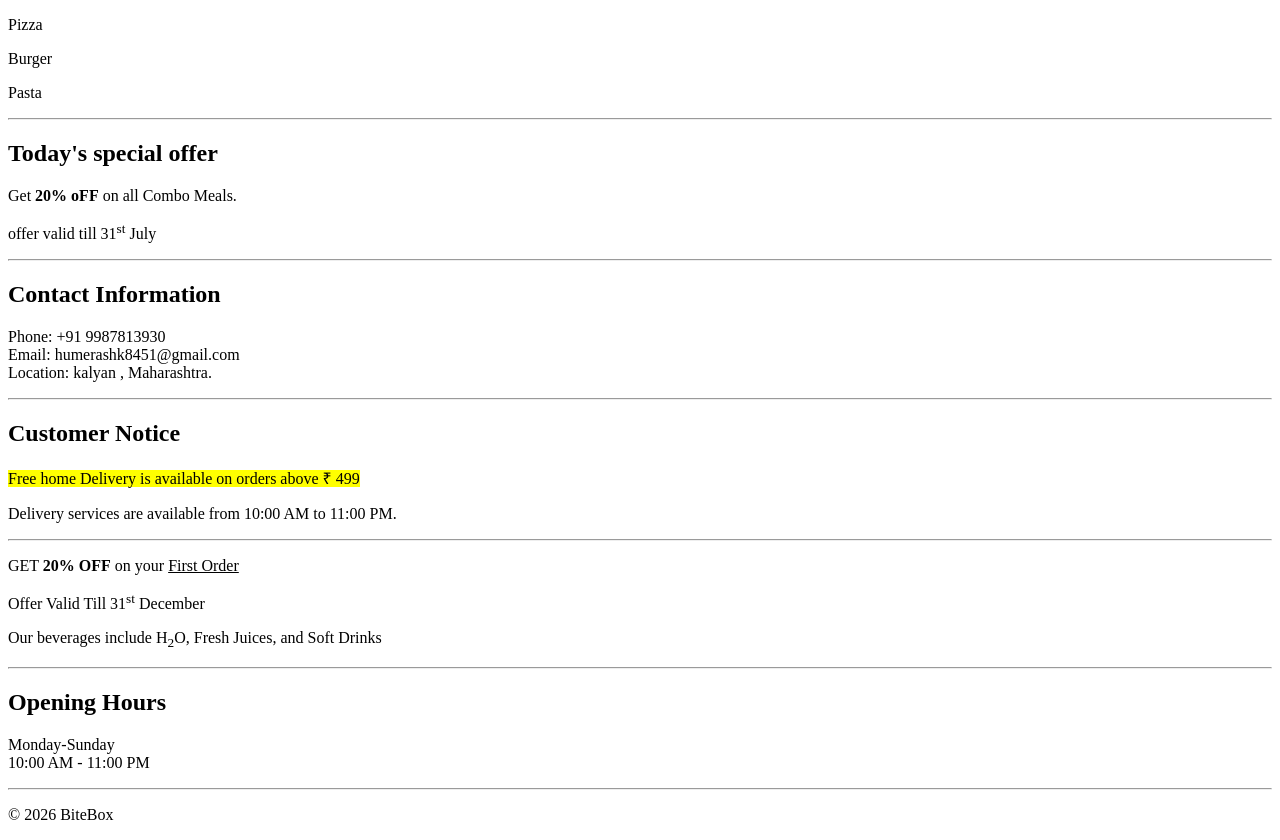
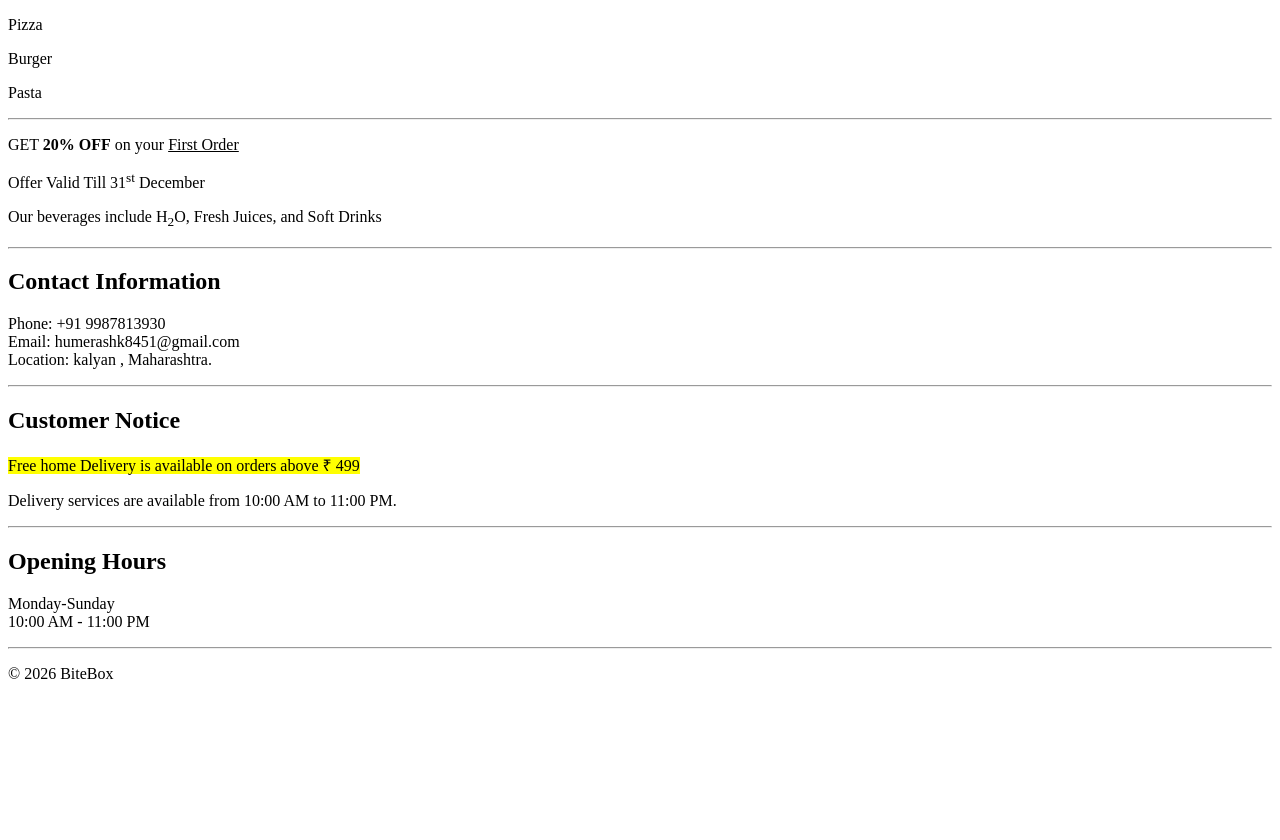
Before and after one commit to humerashk8451-pixel/BiteBox, a plain HTML site: page index.html in a window 1280 px wide. Shown: the part 540-1380 px from the top of the page. After the commit the page ends 1239 px from the top, so only its background shows below. Drawn offline with Linux system fonts and the light colour scheme.

Commit message:
change commit

```diff
--- a/index.html
+++ b/index.html
@@ -26,7 +26,7 @@
 
     <!-- our story -->
 
-     <h2> Our story</h2>
+     <h2> Our story </h2>
 
      <p> BiteBox started with a simple mission—to serve fresh, delicious meals
   prepared with quality ingredients and delivered with exceptional
@@ -57,10 +57,9 @@ and a passion for delivering memorable dining experiences. </em>
 
     <!--  today's special offer -->
 
-    <h2> Today's special offer </h2>
-    <p> Get <strong>20% oFF</strong> on all Combo Meals.</p>
-    <p>offer valid till 31<sup>st</sup> July </p>
-
+    <p>GET <b>20% OFF</b> on your <u>First Order</u></p>
+<p> Offer Valid Till 31<sup>st</sup> December</p>
+<p> Our beverages include H<sub>2</sub>O, Fresh Juices, and Soft Drinks </p>
     <hr>
 
     <!-- contact information -->
@@ -87,12 +86,6 @@ and a passion for delivering memorable dining experiences. </em>
 
 <hr>
 
-<p>GET <b>20% OFF</b> on your <u>First Order</u></p>
-<p> Offer Valid Till 31<sup>st</sup> December</p>
-<p> Our beverages include H<sub>2</sub>O, Fresh Juices, and Soft Drinks </p>
-
-<hr>
-
 <h2>Opening Hours</h2>
 <p>Monday-Sunday
     <br>
```
